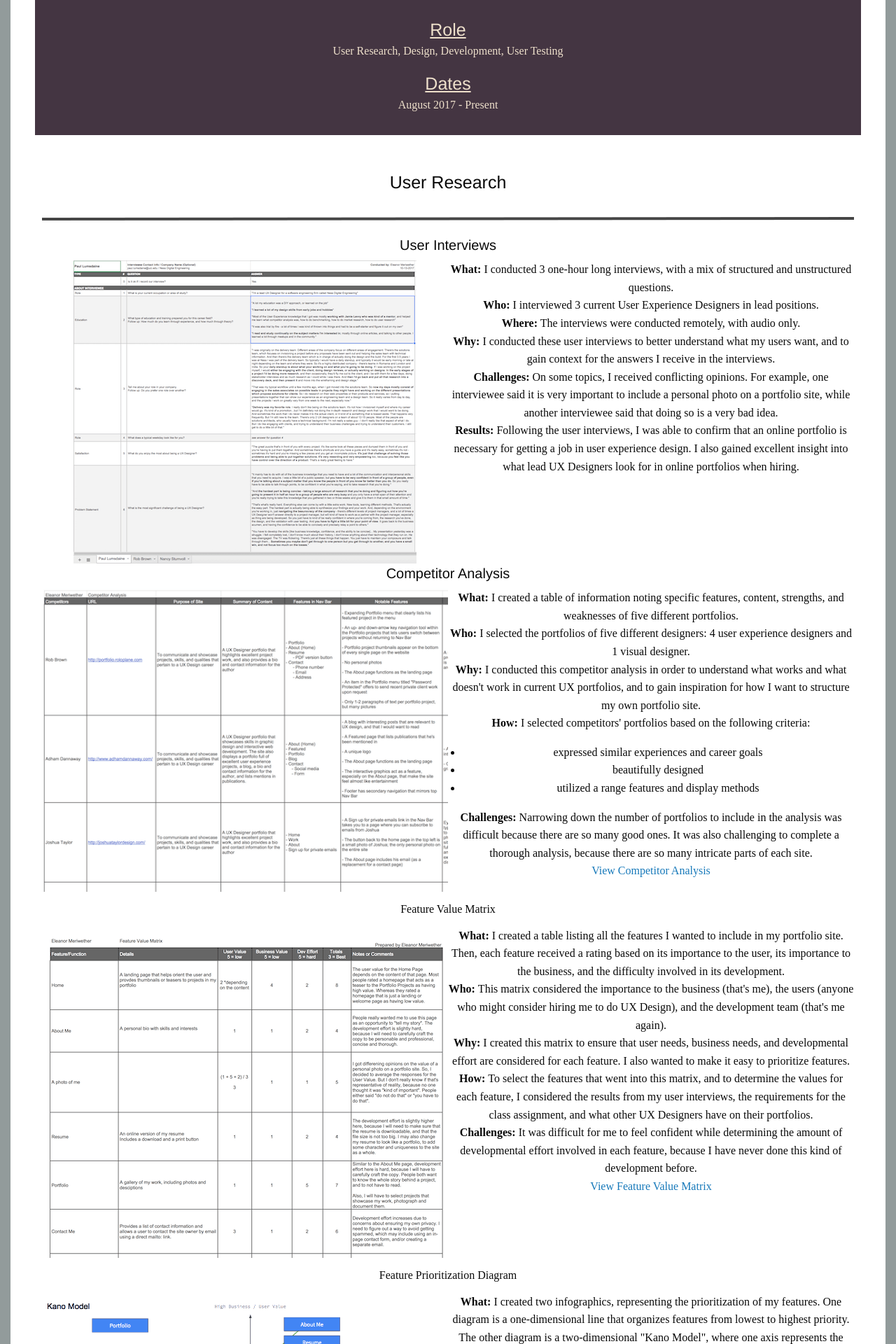
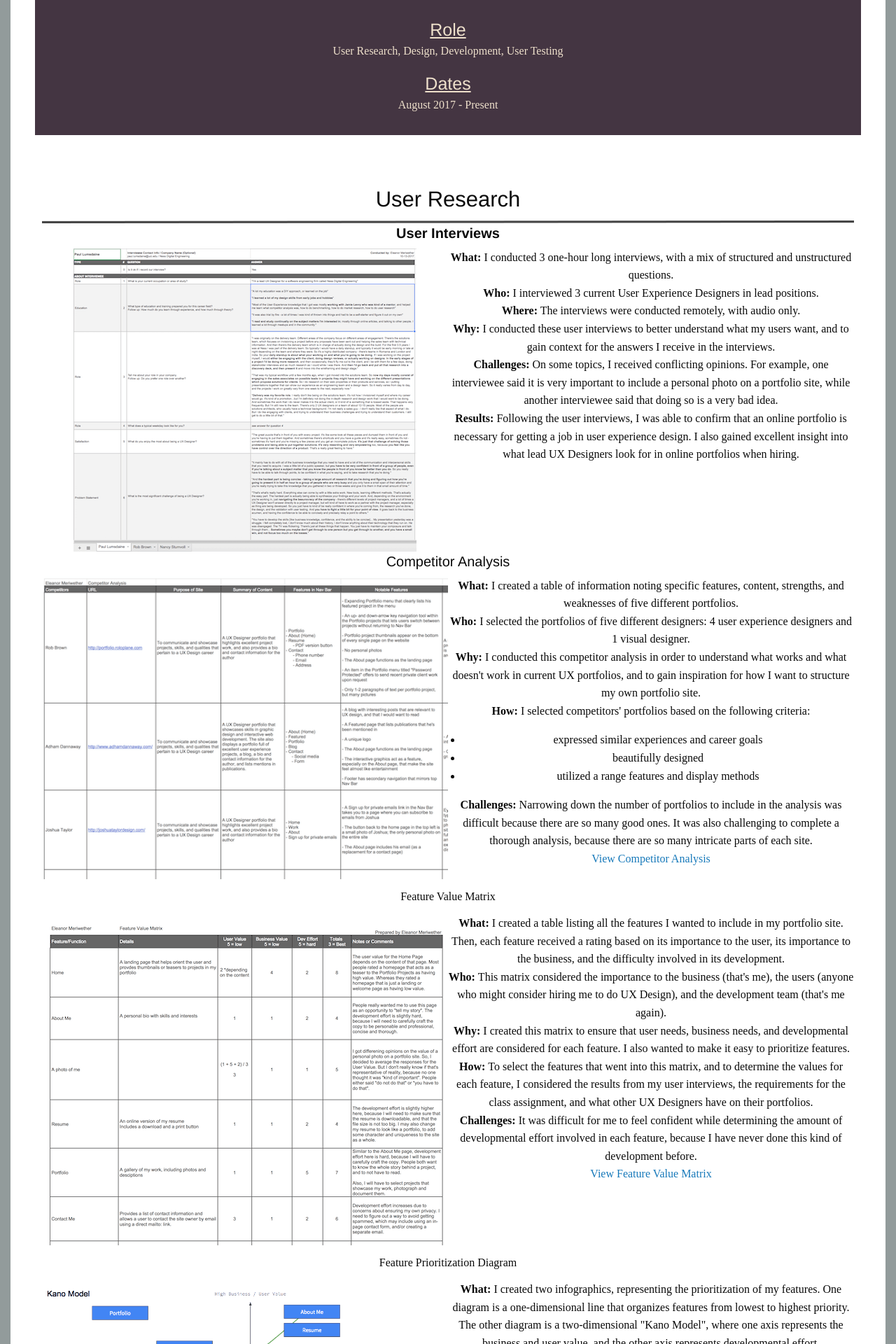
Before and after one commit to emeriwether/emeriwether.github.io, a Jekyll site: the page built from project1.html, in a window 1280 px wide. Shown: the part 1301-3221 px from the top of the page at 70% size. Built offline with Jekyll 4.4.1, drawn with Linux system fonts in a browser that asks for light colours; some web fonts are replaced.

Commit message:
adjust styling for proj desc for pf

```diff
--- a/css/home.css
+++ b/css/home.css
@@ -143,3 +143,11 @@ h2 {
 #projDescMain {
     padding: 15px 45px;
 }
+
+.sectionHeader {
+    padding-top:20px;
+}
+
+.underline {
+    line-height: 0;
+}
--- a/project1.html
+++ b/project1.html
@@ -19,10 +19,10 @@ category: sub
     </div>
 
     <div class="grid-x" id="projDescMain">
-        <div class="cell"><h4>User Research</h4></div>
-        <div class="cell"><img src="img/underline.png"></div>
+        <div class="cell sectionHeader"><h3>User Research</h3></div>
+        <div class="cell underline"><img src="img/underline.png"></div>
 
-        <div class="cell"><h5>User Interviews</h5></div>
+        <div class="cell"><h5><b>User Interviews</b></h5></div>
         <div class="cell medium-6"><img src="img/portfolioProjectDescription/userInterviews.png"></div>
         <div class="cell medium-6"><p><b>What:</b> I conducted 3 one-hour long interviews, with a mix of structured and unstructured questions.<br><b> Who:</b> I interviewed 3 current User Experience Designers in lead positions.<br> <b >Where:</b> The interviews were conducted remotely, with audio only.<br><b> Why:</b> I conducted these user interviews to better understand what my users want, and to gain context for the answers I receive in the interviews.<br><b> Challenges:</b> On some topics, I received conflicting opinions. For example, one interviewee said it is very important to include a personal photo on a portfolio site, while another interviewee said that doing so is a very bad idea.<br><b> Results:</b> Following the user interviews, I was able to confirm that an online portfolio is necessary for getting a job in user experience design. I also gained excellent insight into what lead UX Designers look for in online portfolios when hiring.</p></div>
 
```
